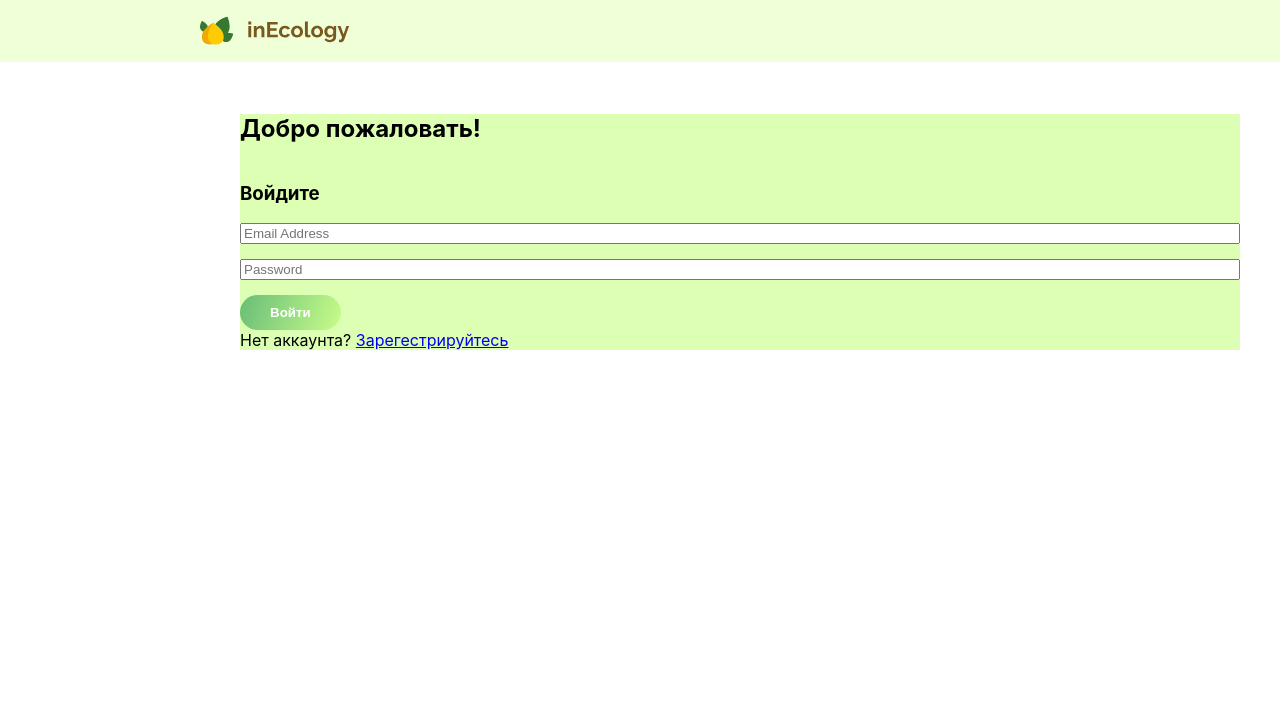
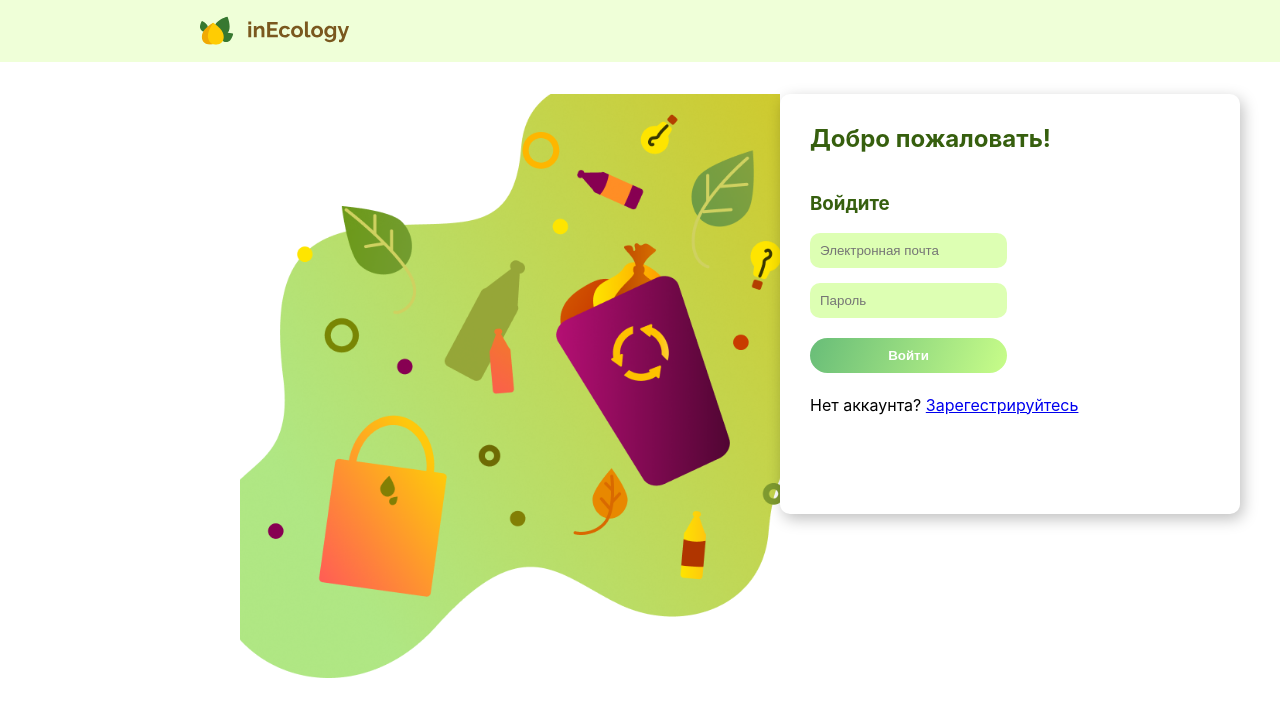
Before and after one commit to wild-dino/InEcology, a React (Create React App) app: page /login in a window 1280 px wide. Shown: the top 716 px of the page. Built offline with nearby package versions, Linux system fonts and the light colour scheme; no server answers.

Commit message:
changed css-styles

```diff
--- a/src/components/Button/Button.css
+++ b/src/components/Button/Button.css
@@ -27,6 +27,7 @@
 }
 
 .auth {
+    width: 100%;
     background: linear-gradient(111deg, #68bd78, #c8fd89);
 }
 
--- a/src/components/LoginPage/LoginPage.jsx
+++ b/src/components/LoginPage/LoginPage.jsx
@@ -1,9 +1,10 @@
-import {NavLink, useNavigate} from "react-router-dom";
-import {useDispatch, useSelector} from "react-redux";
-import s from "./LoginPage.module.css";
-import {useEffect, useState} from "react";
-import {loginInitiate} from "../../redux/actions/authInitiate";
-import Button from "../Button/Button";
+import {NavLink, useNavigate} from 'react-router-dom';
+import {useDispatch, useSelector} from 'react-redux';
+import s from './LoginPage.module.css';
+import {useEffect, useState} from 'react';
+import {loginInitiate} from '../../redux/actions/authInitiate';
+import Button from '../Button/Button';
+import bimg from './../../assets/Backgrounds/Garbage.png';
 
 const LoginPage = () => {
     const [state, setState] = useState({
@@ -16,7 +17,7 @@ const LoginPage = () => {
 
     useEffect(() => {
         if (currentUser) {
-            navigate('/main');
+            navigate('/news');
         }
     }, [currentUser, navigate]);
 
@@ -38,15 +39,17 @@ const LoginPage = () => {
     };
 
     return (
-        <div className={s.authSection}>
-            <h2 className={s.title}>Добро пожаловать!</h2>
-            <form className={s.formSignin} onSubmit={handleSubmit}>
+        <section className={s.main}>
+            <div className={s.image}></div>
+            <div className={s.auth}>
+                <h2 className={s.authTitle}>Добро пожаловать!</h2>
+                <form className={s.authSigning} onSubmit={handleSubmit}>
                     <h3>Войдите</h3>
                     <input
                         type="email"
                         id="inputEmail"
-                    className="form-control"
-                    placeholder="Email Address"
+                        className={s.email}
+                        placeholder="Электронная почта"
                         name="email"
                         onChange={handleChange}
                         value={email}
@@ -55,8 +58,8 @@ const LoginPage = () => {
                     <input
                         type="password"
                         id="inputPassword"
-                    className="form-control2"
-                    placeholder="Password"
+                        className={s.password}
+                        placeholder="Пароль"
                         name="password"
                         onChange={handleChange}
                         value={password}
@@ -64,8 +67,9 @@ const LoginPage = () => {
                     />
                     <Button className={'auth'} onClick={handleSubmit} title={'Войти'}>Войти</Button>
                 </form>
-            <div>Нет аккаунта? <NavLink to="/register">Зарегестрируйтесь</NavLink></div>
+                <h4>Нет аккаунта? <NavLink to="/register">Зарегестрируйтесь</NavLink></h4>
             </div>
+        </section>
     );
 };
 
--- a/src/components/LoginPage/LoginPage.module.css
+++ b/src/components/LoginPage/LoginPage.module.css
@@ -1,10 +1,66 @@
-.authSection {
+.main {
+    display: flex;
+    align-content: center;
+}
+
+.image {
+    position: relative;
     width: 100%;
+    background-image: url('./../../assets/Backgrounds/Garbage.png');
+    background-size: cover;
+    background-position: center;
+    background-repeat: no-repeat;
+    min-height: 73vh;
+    z-index: 1;
+}
+
+.auth {
+    position: relative;
+    width: 100%;
+    max-width: 40%;
+    max-height: 45vh;
+    display: flex;
+    flex-direction: column;
+    padding: 30px;
+    border-radius: 10px;
+    box-shadow: 3px 5px 15px rgba(0, 0, 0, 0.25);
+    z-index: 10;
+    background-color: white;
+}
+
+.authTitle {
+    color: #365F0E;
+}
+
+.authSigning {
+    display: flex;
+    flex-direction: column;
+    align-self: flex-start;
+}
+
+.email {
+    margin-bottom: 15px;
+}
+
+.password {
+    margin-bottom: 20px;
+}
+
+h2 {
+    margin-top: 0;
+}
+
+h3 {
+    color: #365F0E;
+}
+
+h4 {
+    font-weight: normal;
+}
+
+input {
+    border: 0;
+    border-radius: 10px;
+    padding: 10px;
     background-color: #DDFFB3;
 }
-
-.formSignin {
-    display: flex;
-    flex-direction: column;
-    background-color: #DDFFB3;
-}
--- a/src/components/Profile/Info/Info.jsx
+++ b/src/components/Profile/Info/Info.jsx
@@ -36,7 +36,7 @@ const Info = () => {
             <div className={s.avatar}>
                 <img src={photoURL}/>
                 <div className={s.content}>
-                    <label htmlFor="upload" className="custom-file-upload">
+                    <label htmlFor="upload" className={s.customFileUpload}>
                         Сменить фото
                     </label>
                     <input type="file" id="upload" onChange={handleChange} hidden/>
--- a/src/components/Profile/Info/Info.module.css
+++ b/src/components/Profile/Info/Info.module.css
@@ -45,7 +45,7 @@
   z-index: 2;
 }
 
-label{
+.customFileUpload{
   display: inline-block;
   background-color: #fafff8;
   color: #365F0E;
--- /dev/null
+++ b/src/components/RegisterPage/Register.module.css
@@ -0,0 +1,56 @@
+.main {
+    display: flex;
+    align-content: center;
+}
+
+.mainImage {
+    position: relative;
+    width: 50%;
+    background-image: url('./../../assets/Backgrounds/1.png');
+    background-size: cover;
+    background-position: center;
+    background-repeat: no-repeat;
+    height: 60vh;
+    z-index: 1;
+}
+
+h2 {
+    color: #365F0E;
+}
+
+.mainRegister {
+    width: 100%;
+    max-width: 30%;
+    max-height: 45vh;
+    border-radius: 10px;
+    display: flex;
+    flex-direction: column;
+    padding: 30px 0 50px 30px;
+    box-shadow: 3px 5px 15px rgba(0, 0, 0, 0.25);
+    background-color: white;
+}
+
+
+.formSigning {
+    width: 100%;
+    max-width: 60%;
+    align-self: flex-start;
+    display: flex;
+    flex-direction: column;
+}
+
+.formControlName {
+    margin-bottom: 15px;
+}
+
+.formControlEmail {
+    margin-bottom: 15px;
+}
+
+.formControlPassword {
+    margin-bottom: 15px;
+}
+
+.formControlPassword {
+    margin-bottom: 20px;
+}
--- a/src/components/RegisterPage/RegisterPage.jsx
+++ b/src/components/RegisterPage/RegisterPage.jsx
@@ -1,12 +1,9 @@
-import React, {useEffect, useState} from 'react';
-import {getAuth, createUserWithEmailAndPassword, signInWithEmailAndPassword} from "firebase/auth";
-import {NavLink, useNavigate} from "react-router-dom";
-import {Form} from "../Form/Form";
-import {useDispatch, useSelector} from "react-redux";
-import {setUser} from "../../redux/auth-reducer";
-import s from "../LoginPage/LoginPage.module.css";
-import {authInitiate} from "../../redux/actions/authInitiate";
-import Button from "../Button/Button";
+import {useEffect, useState} from 'react';
+import {NavLink, useNavigate} from 'react-router-dom';
+import {useDispatch, useSelector} from 'react-redux';
+import s from './Register.module.css';
+import {authInitiate} from '../../redux/actions/authInitiate';
+import Button from '../Button/Button';
 
 const RegisterPage = () => {
     const [state, setState] = useState({
@@ -21,7 +18,7 @@ const RegisterPage = () => {
 
     useEffect(() => {
         if(currentUser) {
-            navigate('/main');
+            navigate('/news');
         }
     }, [currentUser, navigate]);
 
@@ -42,13 +39,15 @@ const RegisterPage = () => {
     }
 
     return (
-        <div>
+        <section className={s.main}>
+            <div className={s.mainImage}></div>
+            <div className={s.mainRegister}>
                 <h2>Регистрация</h2>
-            <form className={s.formSignin} onSubmit={handleSubmit}>
+                <form className={s.formSigning} onSubmit={handleSubmit}>
                     <input
                         type="text"
                         id="displayName"
-                    className="form-control"
+                        className={s.formControlName}
                         placeholder="Имя Фамилия"
                         name="displayName"
                         onChange={handleChange}
@@ -58,7 +57,7 @@ const RegisterPage = () => {
                     <input
                         type="email"
                         id="inputEmail"
-                    className="form-control"
+                        className={s.formControlEmail}
                         placeholder="Электронная почта"
                         name="email"
                         onChange={handleChange}
@@ -68,7 +67,7 @@ const RegisterPage = () => {
                     <input
                         type="password"
                         id="inputPassword"
-                    className="form-control2"
+                        className={s.formControlPassword}
                         placeholder="Пароль"
                         name="password"
                         onChange={handleChange}
@@ -78,17 +77,18 @@ const RegisterPage = () => {
                     <input
                         type="password"
                         id="inputPasswordConfirm"
-                    className="form-control2"
+                        className={s.formControlPassword}
                         placeholder="Повторите пароль"
                         name="passwordConfirm"
                         onChange={handleChange}
                         value={passwordConfirm}
                         required
                     />
-                <Button className='auth' onClick={handleSubmit} title='Регистрация' />
+                    <Button className='auth' onClick={handleSubmit} title='Регистрация'/>
                 </form>
-            <div><NavLink to="/login"> Назад </NavLink></div>
+                <h4><NavLink to="/login"> Назад </NavLink></h4>
             </div>
+        </section>
     );
 };
 
```
Also changed, not shown: src/assets/Backgrounds/1.png (added), src/assets/Backgrounds/Garbage.png (added). Lines whose indentation alone changed are shown as unchanged.
